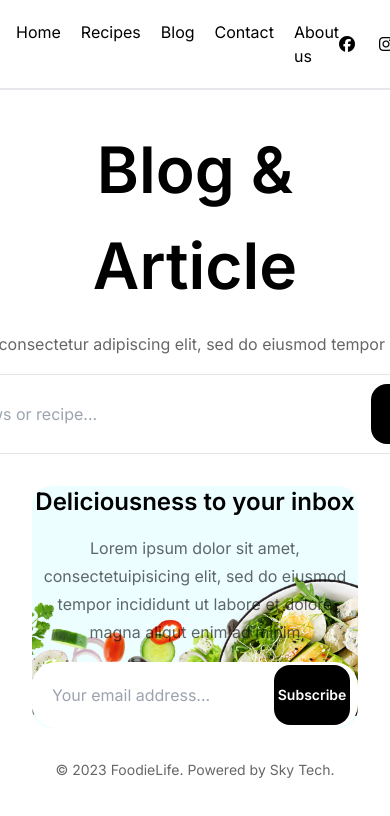
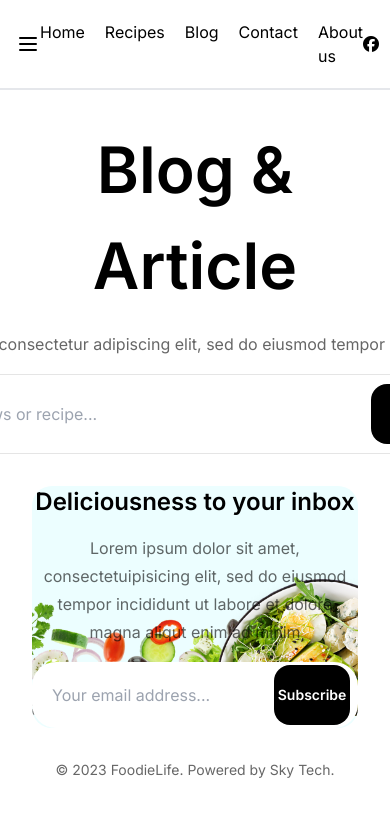
Before and after one commit to SufyanMalik90/foodielife, a Next.js app: page /blog in a window 390 px wide. Shown: the top 816 px of the page. Built offline with nearby package versions, Linux system fonts and the light colour scheme.

Commit message:
working-on-nav

```diff
--- a/src/app/components/Navbar.tsx
+++ b/src/app/components/Navbar.tsx
@@ -8,6 +8,10 @@ import { Menu } from 'lucide-react';
 const Navbar = () => {
   return (
     <nav className="p-4 justify-around flex border-b-2 items-center">
+      <div className='flex md:hidden'>
+      <Menu/>
+
+      </div>
         <div className="">
           <Link href="/" >
           <Image  src={Logo} width={100} height={100} alt='logo' className='h-14 w-14'/>
```
